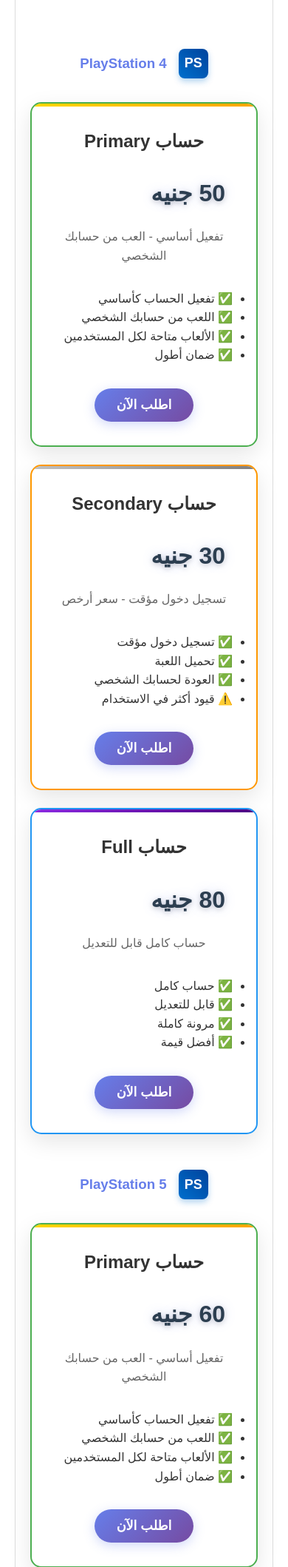
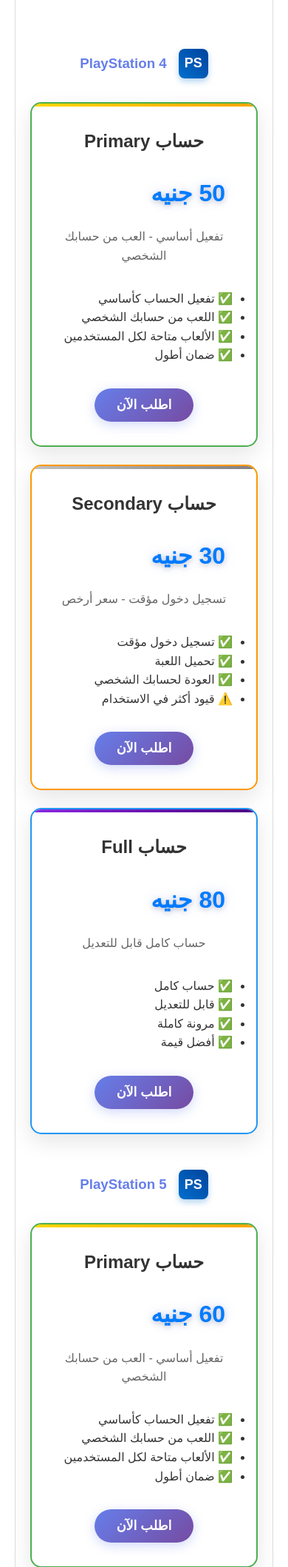
Before and after one commit to senioraaa/senioraaa, a Flask app: page / in a window 390 px wide. Shown: the part 1665-3783 px from the top of the page at 74% size. Run offline with Flask 3, Linux system fonts and the light colour scheme.

Commit message:
Update style.css

```diff
--- a/static/css/style.css
+++ b/static/css/style.css
@@ -743,3 +743,16 @@ footer {
         width: 35px;
         height: 35px;
     }
+
+/* إصلاح السعر - الكود الصحيح */
+.price-card .price {
+    color: #007bff !important;
+    text-align: center !important;
+    font-weight: bold !important;
+}
+
+/* إصلاح النص الذي يحتوي على جنيه */
+.price-card h3:contains("جنيه") {
+    color: #007bff !important;
+    text-align: center !important;
+}
```
